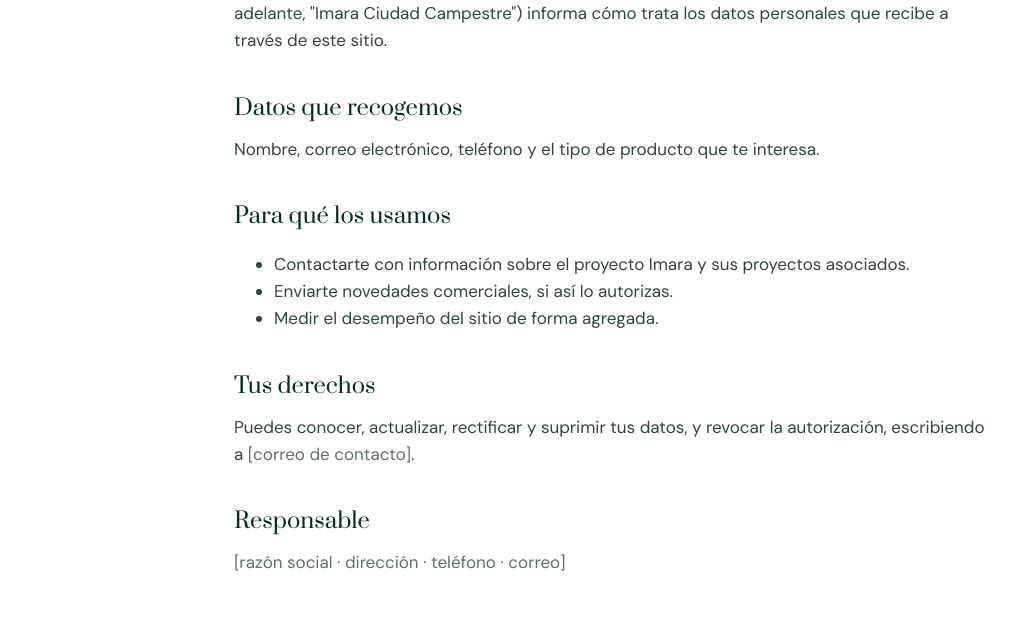
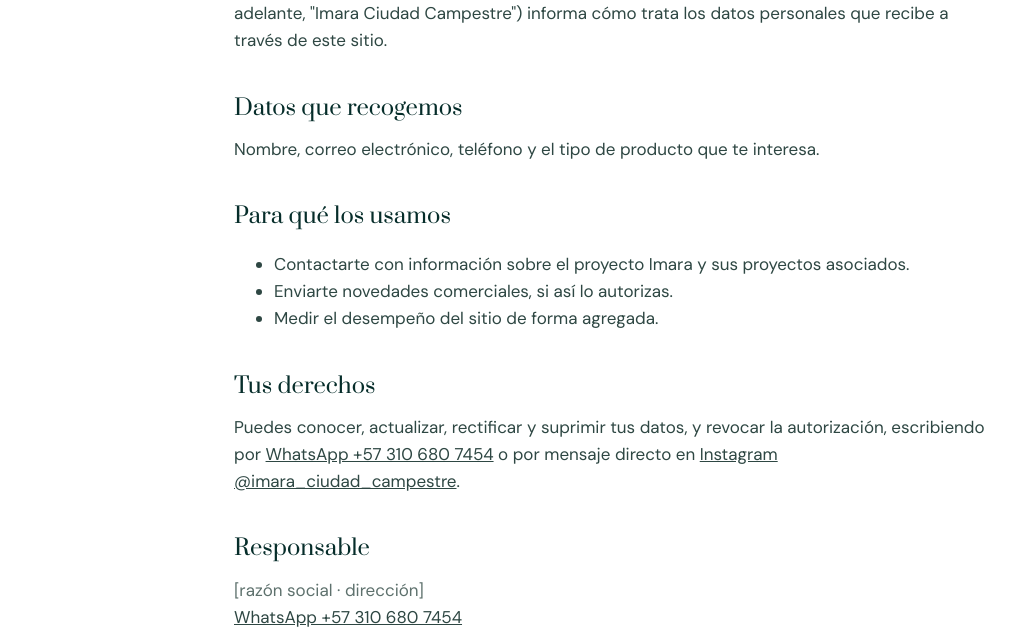
Before and after one commit to sdezubiria/imara-landing, a plain HTML site: page privacidad.html in a window 1280 px wide. Shown: the part 319-948 px from the top of the page, without its empty margins (26-1041 px from the left). Drawn offline with Linux system fonts and the light colour scheme.

Commit message:
Link the projects to their pages; WhatsApp and Instagram in the data policy
- Ferrat and Foresti links now open each project's page on
  proyectamosyedificamos.com in a new tab ("Ver … ↗") instead of
  preselecting the form.
- privacidad.html: data requests go through WhatsApp +57 310 680 7454 or
  Instagram @imara_ciudad_campestre; "Responsable" lists both. Company
  name, NIT, address and email are still pending.

Co-Authored-By: Claude Opus 5.5 <noreply@anthropic.com>

```diff
--- a/privacidad.html
+++ b/privacidad.html
@@ -38,10 +38,10 @@
       </ul>
 
       <h2>Tus derechos</h2>
-      <p>Puedes conocer, actualizar, rectificar y suprimir tus datos, y revocar la autorización, escribiendo a <span class="pending">[correo de contacto]</span>.</p>
+      <p>Puedes conocer, actualizar, rectificar y suprimir tus datos, y revocar la autorización, escribiendo por <a href="https://wa.me/573106807454" target="_blank" rel="noopener">WhatsApp +57 310 680 7454</a> o por mensaje directo en <a href="https://www.instagram.com/imara_ciudad_campestre/" target="_blank" rel="noopener">Instagram @imara_ciudad_campestre</a>.</p>
 
       <h2>Responsable</h2>
-      <p><span class="pending">[razón social · dirección · teléfono · correo]</span></p>
+      <p><span class="pending">[razón social · dirección]</span><br><a href="https://wa.me/573106807454" target="_blank" rel="noopener">WhatsApp +57 310 680 7454</a><br><a href="https://www.instagram.com/imara_ciudad_campestre/" target="_blank" rel="noopener">Instagram @imara_ciudad_campestre</a><br><span class="pending">[correo por confirmar]</span></p>
 
       <p style="margin-top:48px"><a class="text-link" href="./">← Volver al inicio</a></p>
     </div>
```
Also changed, not shown: index.html (+2 -2 lines), 1 other file.
